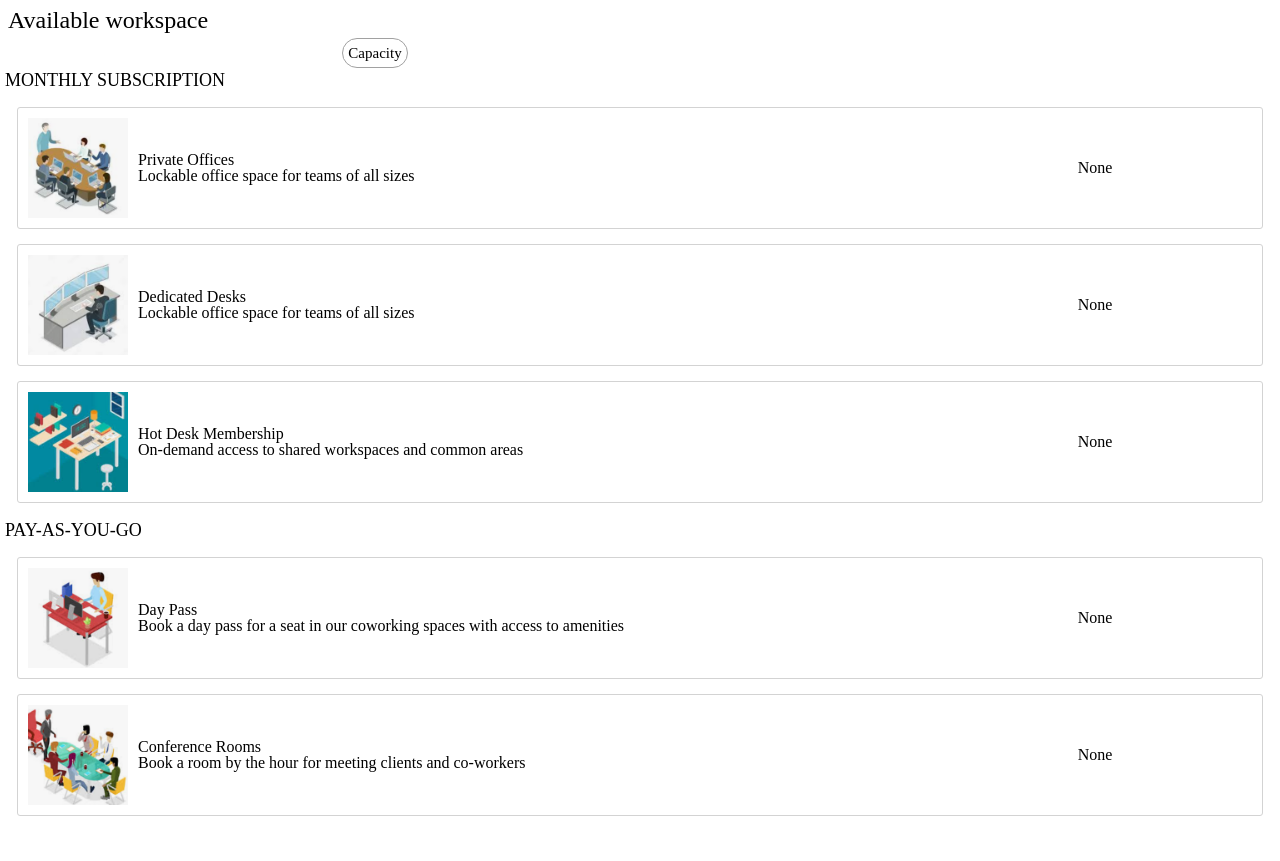
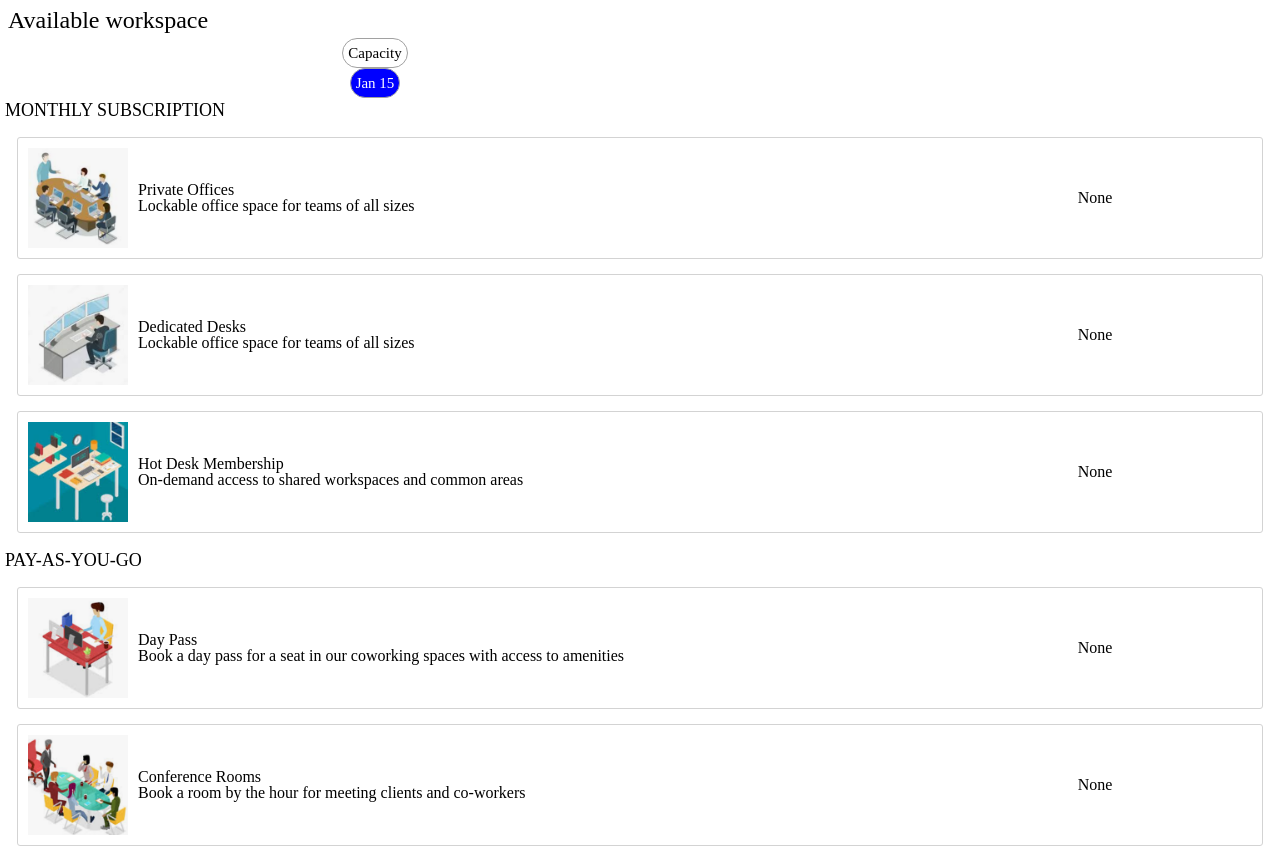
Before and after one commit to space-bnb/workspace, a React app: page / in a window 1280 px wide. Before the commit the page ends 831 px from the top, so only its background shows below. Built offline with nearby package versions, Linux system fonts and the light colour scheme; the HTML template or start-up script is replaced by a standard one.

Commit message:
Adding calendar modal to service frontend

```diff
--- a/client/src/components/App.jsx
+++ b/client/src/components/App.jsx
@@ -9,12 +9,15 @@ import Membership from './Membership.jsx';
 import Pass from './Pass.jsx';
 import Rooms from './Rooms.jsx';
 import Persons from './Persons.jsx';
+import MoveIn from './MoveIn.jsx'
 
 class App extends React.Component {
   constructor(props) {
     super(props)
     this.state = {
-      data: {}
+      data: {},
+      personsCount: 0,
+      date: new Date()
     }
   }
 
@@ -30,11 +33,24 @@ class App extends React.Component {
     };
   }
 
+  setPersons(personsCount) {
+    this.setState({ personsCount });
+  }
+
+  setDate(date) {
+    this.setState({ date })
+  }
+
   render() {
+    const count = this.state.personCount;
+    const date = this.state.date;
     return (
       <div className="workspace-body" key='main' id="main">
         <div className="main-title"><b>Available workspace</b></div>
-        <Persons show={this.state.showPersons} hide={this.handlePersonsHide}/>
+        <div className="modal-container">
+          <Persons count={count} set={this.setPersons.bind(this)}/>
+          <MoveIn date={date} set={this.setDate.bind(this)}/>
+        </div>
         <div className="category">MONTHLY SUBSCRIPTION</div>
         <Offices data={this.state.data}/>
         <Desks data={this.state.data}/>
--- a/client/src/components/MoveIn.jsx
+++ b/client/src/components/MoveIn.jsx
@@ -0,0 +1,49 @@
+import React from 'react';
+import MoveInContent from './MoveInContent.jsx';
+
+class MoveIn extends React.Component {
+  constructor(props) {
+    super(props);
+    this.state = {
+      show: false,
+      date: props.date || null
+    };
+    this.set = props.set;
+  }
+
+  handleShowChange() {
+    const show = !this.state.show;
+    this.setState({ show });
+  }
+
+  setDate(date) {
+    if (date) {
+      this.setState({ date, show: false });
+      this.set(date);
+    }
+  }
+
+  render() {
+    let content = null;
+    if (this.state.show) {
+      content = (
+      <MoveInContent date={date} setDate={this.setDate.bind(this)} />
+      )
+    }
+    let date = this.state.date.toString();
+    return (
+      <div className="date-container">
+        <button
+          className="date-button"
+          onClick={this.handleShowChange.bind(this)}
+          style={this.state.date ? { "backgroundColor": "blue", "color": "white"} : {}}
+        >
+          {this.state.date ? `${date.split(' ')[1]} ${date.split(' ')[2]}` : "Move-in"}
+        </button>
+        {content}
+      </div>
+    )
+  }
+};
+
+export default MoveIn;
--- /dev/null
+++ b/client/src/components/MoveInContent.jsx
@@ -0,0 +1,48 @@
+import React from 'react';
+
+const generateMonth = (date) => {
+  let totalDates = [];
+  let month = date.getMonth();
+  let current = new Date(date.getFullYear(), month, 1);
+  while (current.getMonth() === month) {
+    totalDates.push(current);
+    current.setDate(current.getDate() + 1);
+  }
+  return totalDates;
+}
+
+const modifyDay = (date, days) => {
+  let result = new Date(date);
+  result.setDate(result.getDate() + days);
+  return result;
+}
+
+const MoveInContent = (props) => {
+  const date = props.date;
+  const month = generateMonth(date);
+
+  const moveInModal = (
+    <div className="movein-modal">
+        <h5>{date.toLocaleString('default', {month: "long"})}</h5>
+        <div className="movein-modal-content">
+          {month.map(day => {
+            return <button
+              key={day.getTime()}
+              id={"movein-button"}
+              onClick={() => props.setDate(day)}
+              style={date.toDateString() === day.toDateString() ?
+                { "backgroundColor": "blue", "color": "white"} : {}}
+            >
+              {day.getDay()}
+            </button>
+          })
+          }
+        </div>
+        <a href="#" id="clear-movein-modal" onClick={() => props.setDate(new Date())}>Clear</a>
+      </div>
+  )
+
+  return moveInModal;
+};
+
+export default MoveInContent;
--- a/client/src/components/Persons.jsx
+++ b/client/src/components/Persons.jsx
@@ -6,8 +6,9 @@ class Persons extends React.Component {
     super(props);
     this.state = {
       show: false,
-      personsCount: 0
+      count: props.count || 0
     };
+    this.set = props.set;
   }
 
   handleShowChange() {
@@ -15,18 +16,22 @@ class Persons extends React.Component {
     this.setState({ show });
   }
 
-  setPersonCount(personsCount) {
-    if (!isNaN(personsCount)) {
-      this.setState({ personsCount, show: false });
+  setPersonCount(count) {
+    if (!isNaN(count)) {
+      this.setState({ count, show: false });
+      this.set(count);
     }
   }
 
   render() {
     let content = null;
-    let count = this.state.personsCount;
+    let count = this.state.count;
     if (this.state.show) {
       content = (
-      <PersonsContent count={count} setPersonCount={this.setPersonCount.bind(this)} />
+      <PersonsContent
+        count={count}
+        setPersonCount={this.setPersonCount.bind(this)}
+      />
       )
     }
     return (
@@ -34,9 +39,9 @@ class Persons extends React.Component {
         <button
           className="persons-button"
           onClick={this.handleShowChange.bind(this)}
-          style={this.state.personsCount > 0 ? { "backgroundColor": "blue", "color": "white"} : {}}
+          style={count ? { "backgroundColor": "blue", "color": "white"} : {}}
         >
-          {this.state.personsCount > 0 ? this.state.personsCount : "Capacity"}
+          {count ? count : "Capacity"}
         </button>
         {content}
       </div>
--- a/client/src/style.scss
+++ b/client/src/style.scss
@@ -93,13 +93,13 @@ h5 {
   padding: 3px;
 }
 
-.persons-container {
+.persons-container, .date-container {
   display: flex;
   position: relative;
   justify-content: flex-start;
 }
 
-.persons-modal {
+.persons-modal, .movein-modal {
   height: 350px;
   width: 300px;
   overflow: auto;
@@ -123,7 +123,7 @@ button {
   font-size: 15px;
 }
 
-#persons-button {
+#persons-button, #movein-button {
   margin: 3px;
 }
 
@@ -131,12 +131,12 @@ button {
   margin-top: 10px;
 }
 
-.persons-button {
+.persons-button, .date-button {
   position: relative;
   right: 265px;
 }
 
-.persons-button:hover {
+.persons-button:hover, .date-button:hover {
   background-color: lightgray;
 }
 
@@ -150,7 +150,7 @@ button {
   margin-bottom: 14px;
 }
 
-.persons-modal-content {
+.persons-modal-content, .movein-modal-content {
   display: flex;
   flex-direction: row;
   flex-wrap: wrap;
```
Also changed, not shown: 1 other file (tests, documents, lock files or other folders).
